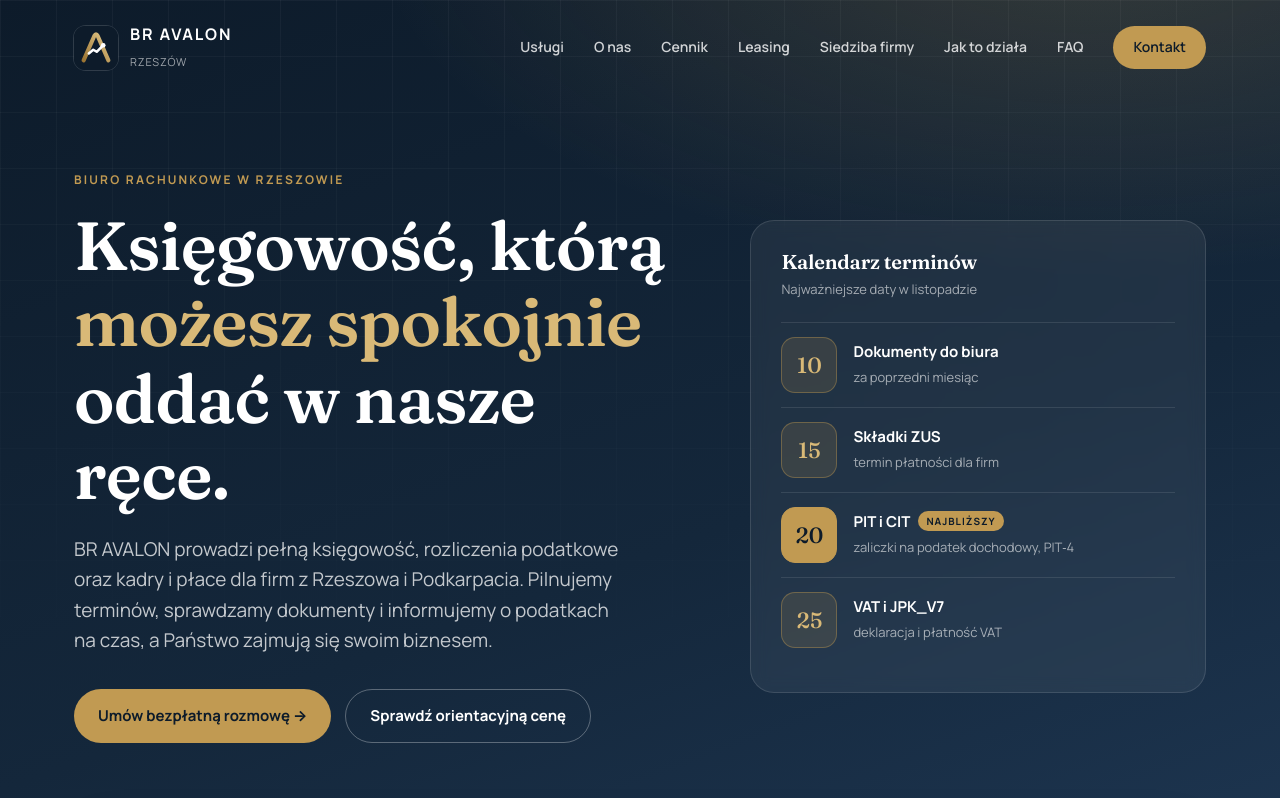
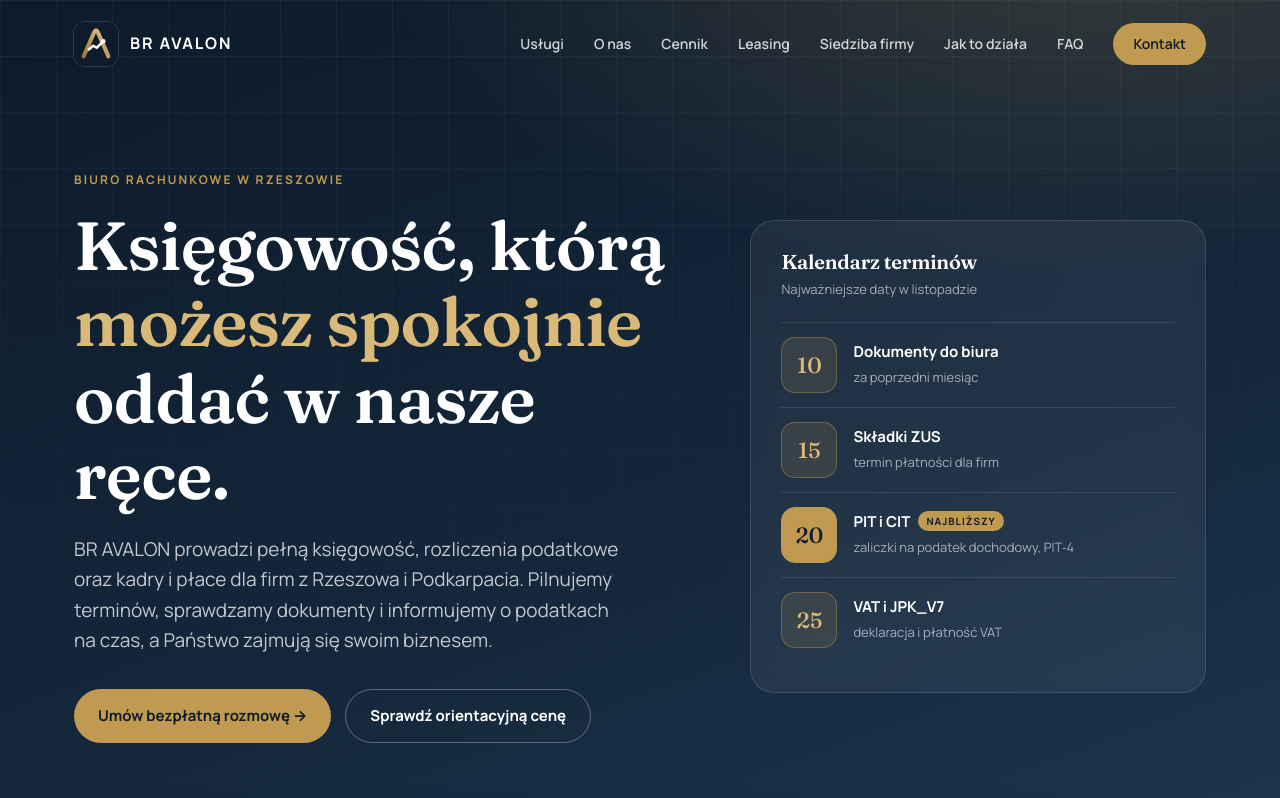
Before and after one commit to wwieczor-commits/avalon, a plain HTML site: page index.html in a window 1280 px wide. Shown: the top 798 px of the page. Drawn offline with Linux system fonts and the light colour scheme.

Commit message:
Logo bez 'Rzeszów', nazwa wyśrodkowana względem znaku
Co-Authored-By: Claude Opus 5.5 <noreply@anthropic.com>
Claude-Session: https://claude.ai/code/session_014MsiqmYc8HFTMFT1WgEza3

```diff
--- a/index.html
+++ b/index.html
@@ -436,7 +436,7 @@ body.menu-open .menu-bg{opacity:1;pointer-events:auto}
   <circle cx="42.5" cy="28" r="3.4" fill="#ffffff"/>
 </svg>
 </div>
-      <div class="logo-txt"><b>BR AVALON</b><span>RZESZÓW</span></div>
+      <div class="logo-txt"><b>BR AVALON</b></div>
     </a>
     <div class="menu" id="menu">
       <a href="#uslugi">Usługi</a>
@@ -705,7 +705,7 @@ body.menu-open .menu-bg{opacity:1;pointer-events:auto}
   <path d="M21.5 40 L28 34.5 L33 37.5 L42.5 28" fill="none" stroke="#ffffff" stroke-width="3.6" stroke-linecap="round" stroke-linejoin="round"/>
   <circle cx="42.5" cy="28" r="3.4" fill="#ffffff"/>
 </svg>
-</div><div class="logo-txt"><b>BR AVALON</b><span>RZESZÓW</span></div></div>
+</div><div class="logo-txt"><b>BR AVALON</b></div></div>
         <p>Pełna księgowość, rozliczenia podatkowe oraz kadry i płace dla firm z Rzeszowa i Podkarpacia.</p>
       </div>
       <div><h4>Usługi</h4><ul><li><a href="#uslugi">Pełna księgowość</a></li><li><a href="#uslugi">KPiR</a></li><li><a href="#uslugi">VAT i JPK</a></li><li><a href="#uslugi">Kadry i płace</a></li><li><a href="leasing.html">Doradztwo leasingowe</a></li><li><a href="siedziba.html">Siedziba firmy</a></li></ul></div>
```
Also changed, not shown: leasing.html (+2 -2 lines), siedziba.html (+2 -2 lines), br-avalon-logo.png, br-avalon-logo.svg, 1 other file.
